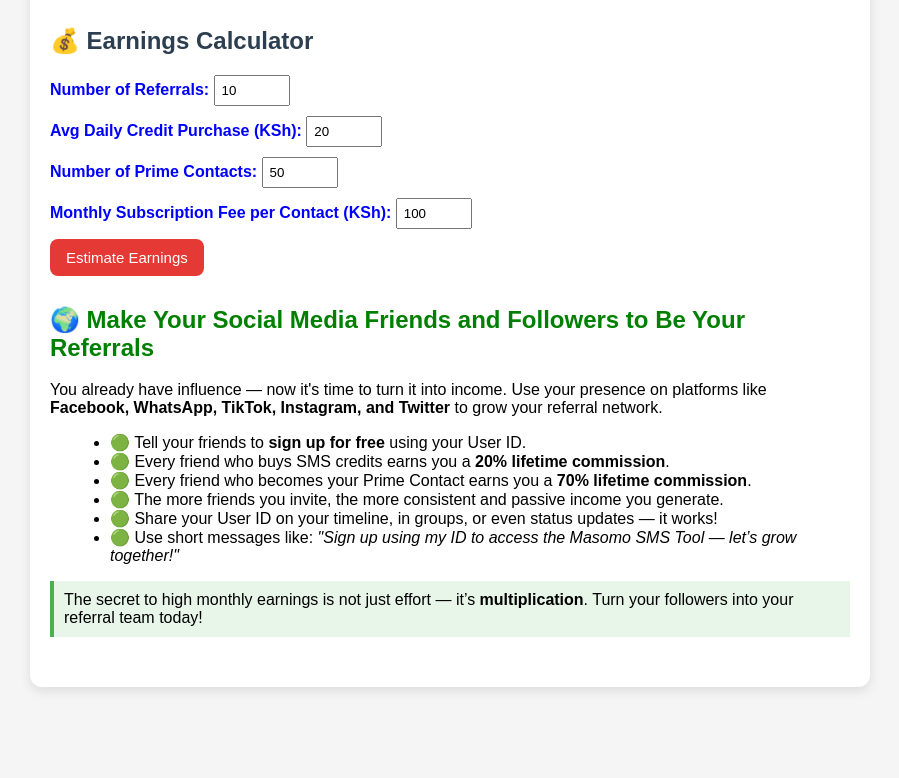
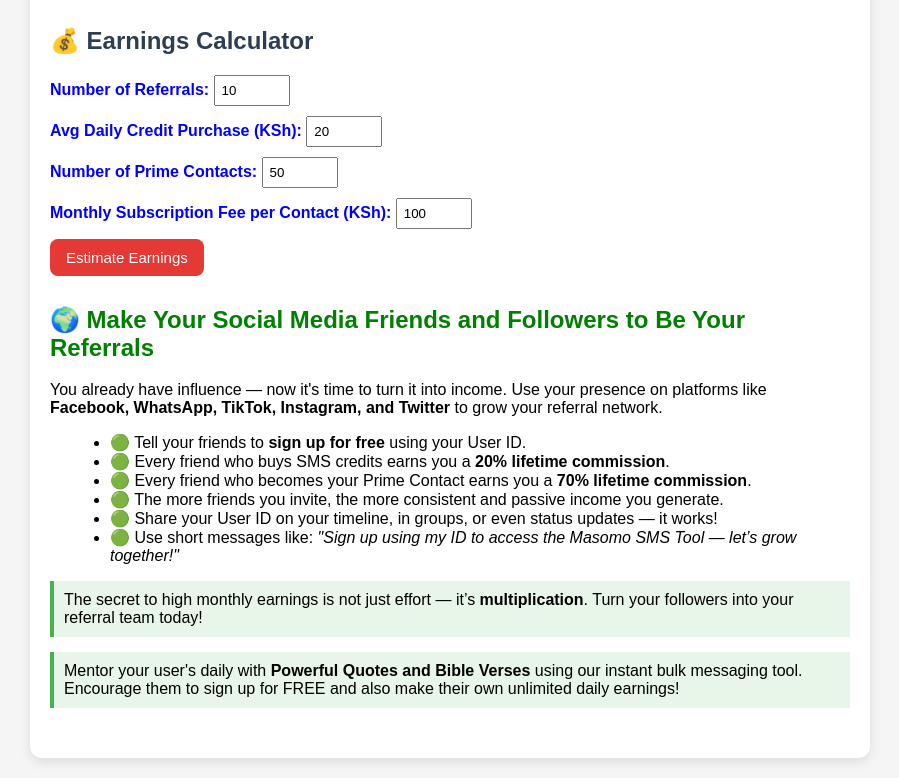
Before and after one commit to masomodigital/how-to-earn, a plain HTML site: page index.html in a window 1280 px wide. Shown: the part 1027-1805 px from the top of the page, without its empty margins (190-1089 px from the left). Before the commit the page ends 1734 px from the top, so only its background shows below. Drawn offline with Linux system fonts and the light colour scheme.

Commit message:
Update index.html

```diff
--- a/index.html
+++ b/index.html
@@ -151,6 +151,9 @@ Buy SMS → You get 20%     Pay KSh 50 → You get 70%
   <div class="highlight">
     The secret to high monthly earnings is not just effort — it’s <strong>multiplication</strong>. Turn your followers into your referral team today!
   </div>
+  <div class="highlight">
+    Mentor your user's daily with <strong>Powerful Quotes and Bible Verses</strong> using our instant bulk messaging tool. Encourage them to sign up for FREE and also make their own unlimited daily earnings!
+  </div>
 </div>
 
 <script>
```
